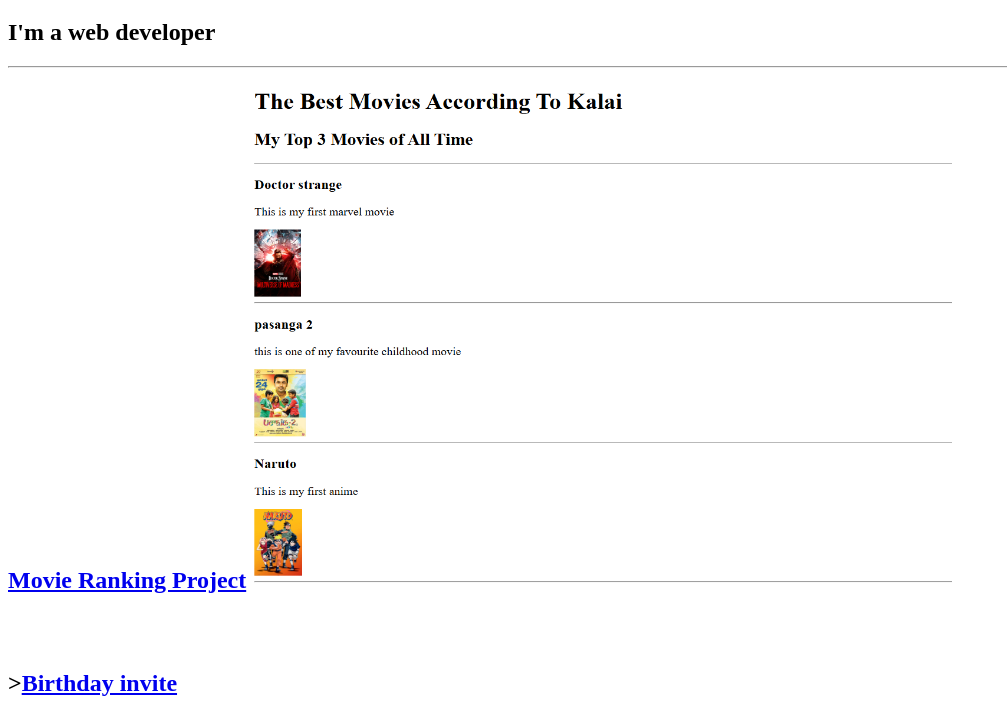
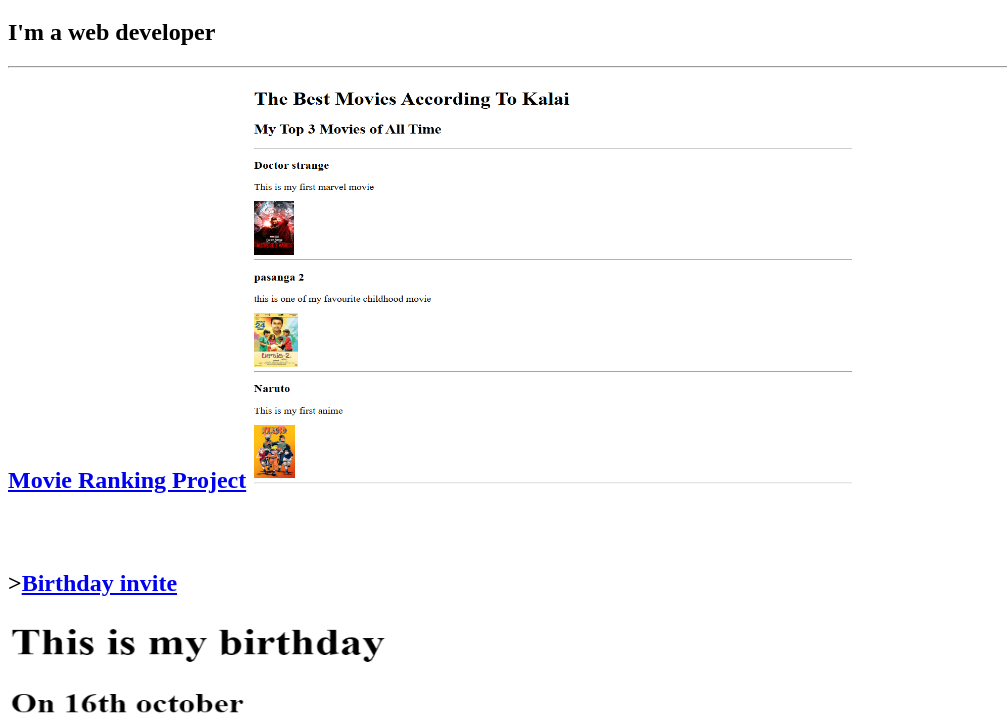
Before and after one commit to Remeeka/html-portfolio, a plain HTML site: page index.html in a window 1280 px wide. Shown: the part 61-788 px from the top of the page, without its empty margins (0-1007 px from the left). Drawn offline with Linux system fonts and the light colour scheme.

Commit message:
Update index.html

```diff
--- a/index.html
+++ b/index.html
@@ -11,7 +11,7 @@
     <h2>I'm a web developer</h2>
     <hr />
     <h2><a href="./public/movie-ranking.html" >Movie Ranking Project</a>
-    <img src="./assets/images/movie ranking.png" height="500" width="700" alt="movie ranking project preview"/></h2>
+    <img src="./assets/images/movie ranking.png" height="400" width="600" alt="movie ranking project preview"/></h2>
     <br />
     <br />
     <h2>><a href="./public/birthday-invite.html">Birthday invite</a></h2>
```
